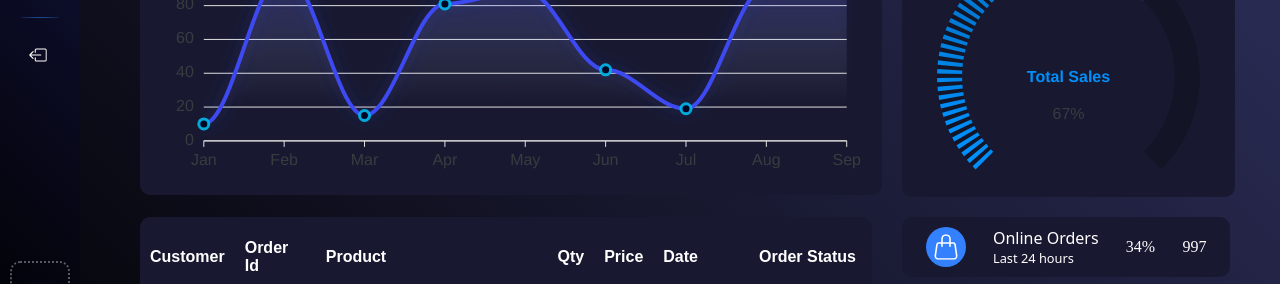
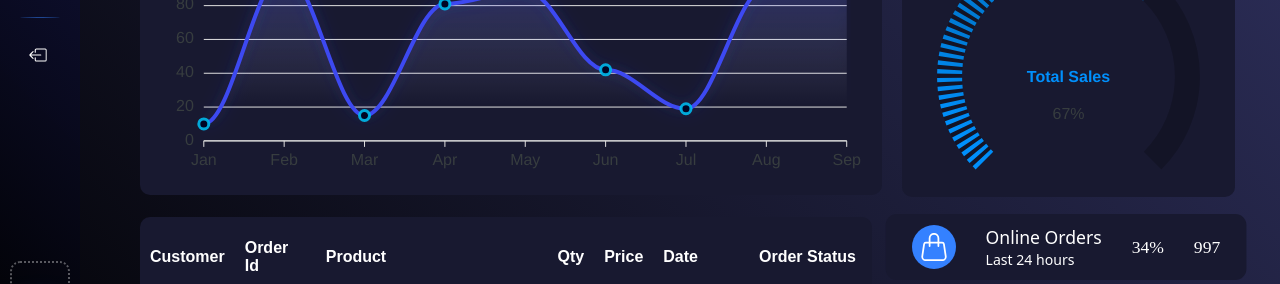
Before and after one commit to CODE-AXION/dark-admin-sidebar, a plain HTML site: page index.html in a window 1280 px wide. In both pictures the pointer is over the element 1066 px from the left and 649 px from the top of the page. Shown: the part 402-686 px from the top of the page. Drawn offline with nearby package versions, Linux system fonts and the light colour scheme.

Commit message:
added " on hover on additional widgets"

```diff
--- a/style.css
+++ b/style.css
@@ -755,6 +755,8 @@
   background: #181930;
   margin-bottom:10px ;
   border-radius: 10px;
+  cursor: pointer;
+  transition: all 0.3s ease;
   padding: 10px;
 }
 
@@ -849,3 +851,7 @@ linear-gradient(90deg, rgba(224, 225, 226, 0) 0%, rgb(224, 225, 226) 49.52%, rgb
     height: 100px;
     overflow: hidden;
 }
+
+.top__product:hover{
+    transform: scale(1.1);
+}
```
